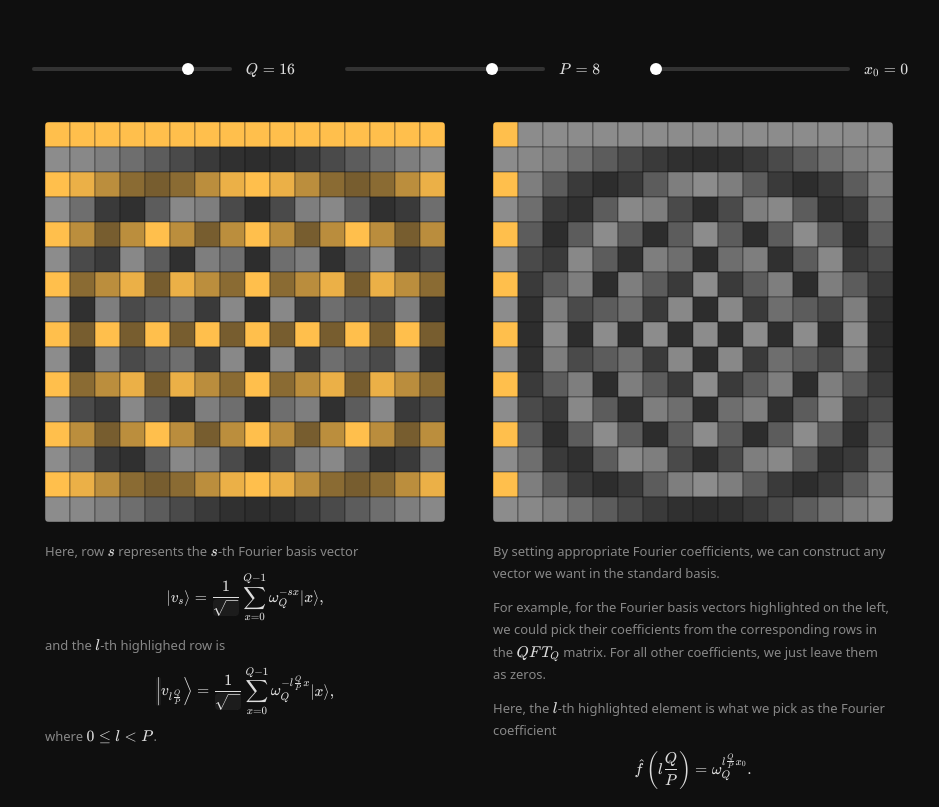
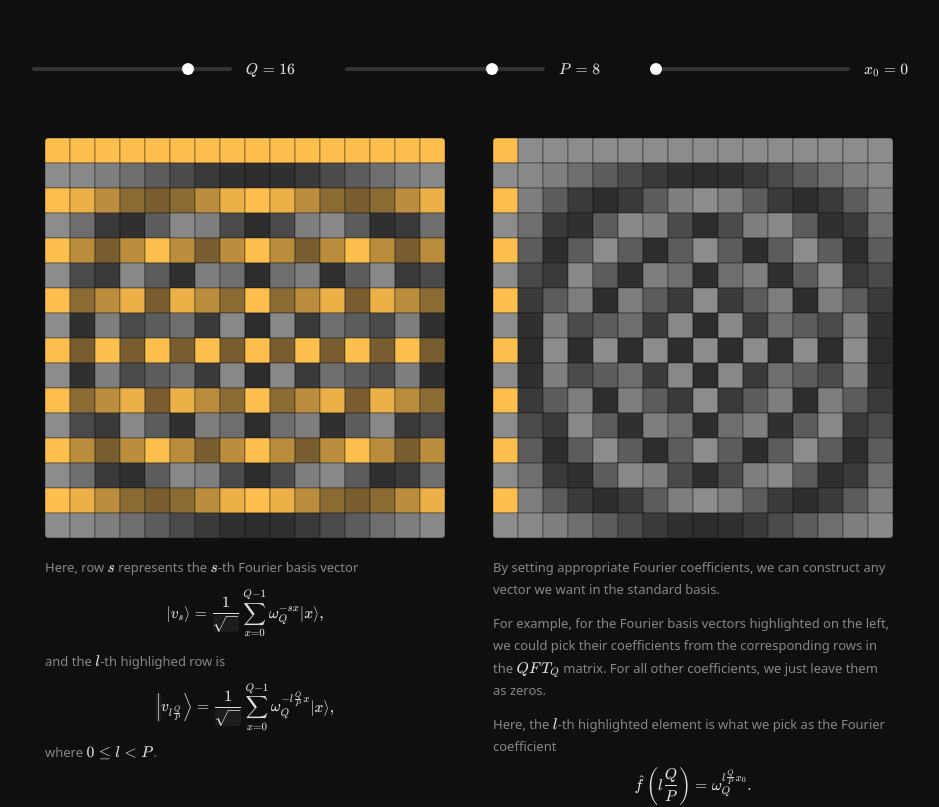
Before and after one commit to GalMunGral/qft-viz, a React (Vite) app: page / in a window 1280 px wide. Shown: the top 807 px of the page, without its empty margins (171-1110 px from the left). Built offline with nearby package versions, Linux system fonts and the light colour scheme.

Commit message:
Reduce spacing between sliders and visualization

```diff
--- a/src/style.css
+++ b/src/style.css
@@ -25,7 +25,7 @@ body {
   flex-wrap: wrap;
   justify-content: center;
   gap: 24px 48px;
-  margin-bottom: 32px;
+  margin-bottom: 48px;
 }
 
 .row {
@@ -42,7 +42,7 @@ body {
   justify-content: center;
   align-items: start;
   gap: 48px;
-  margin-top: 32px;
+  margin-top: 0;
 }
 
 .main > div {
```
